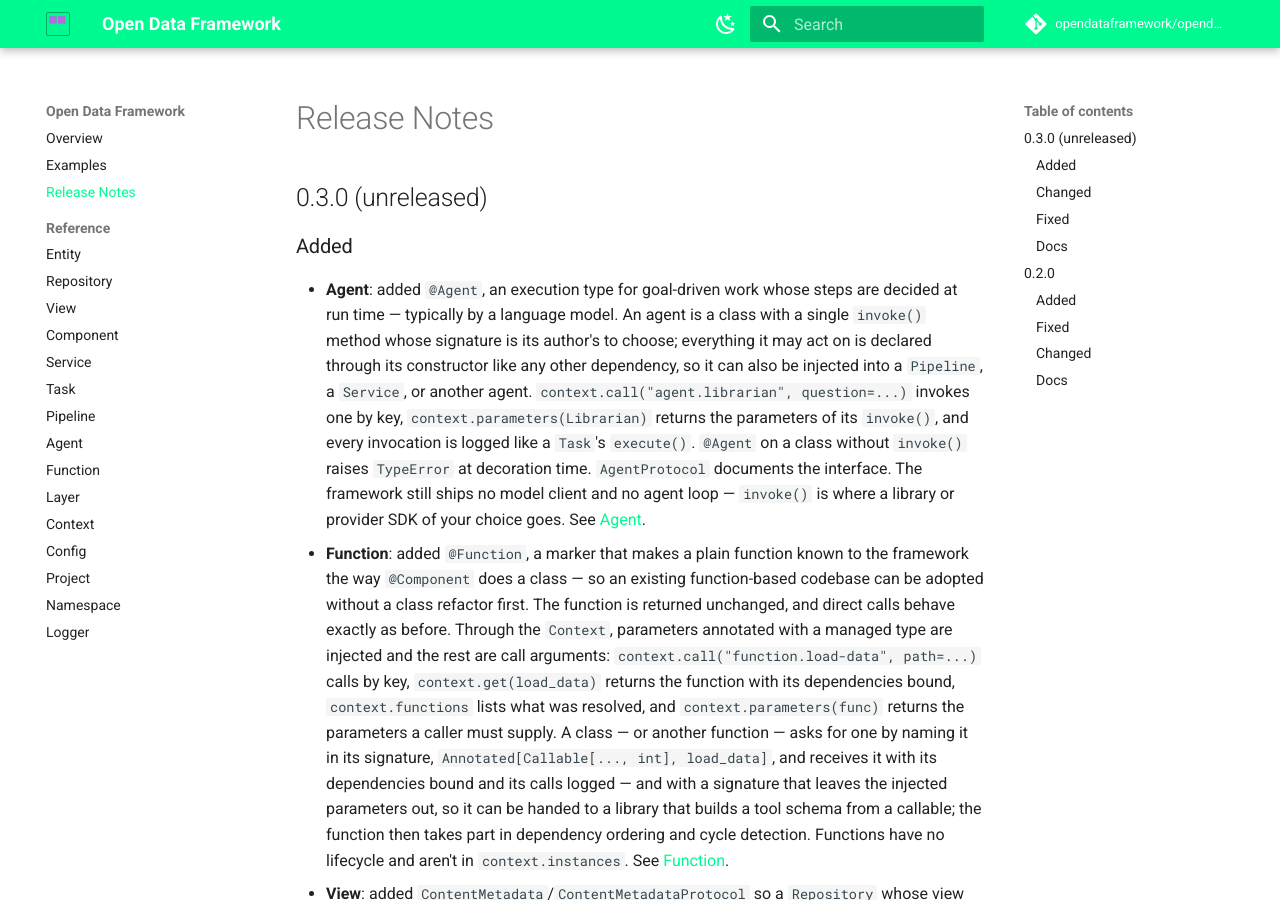
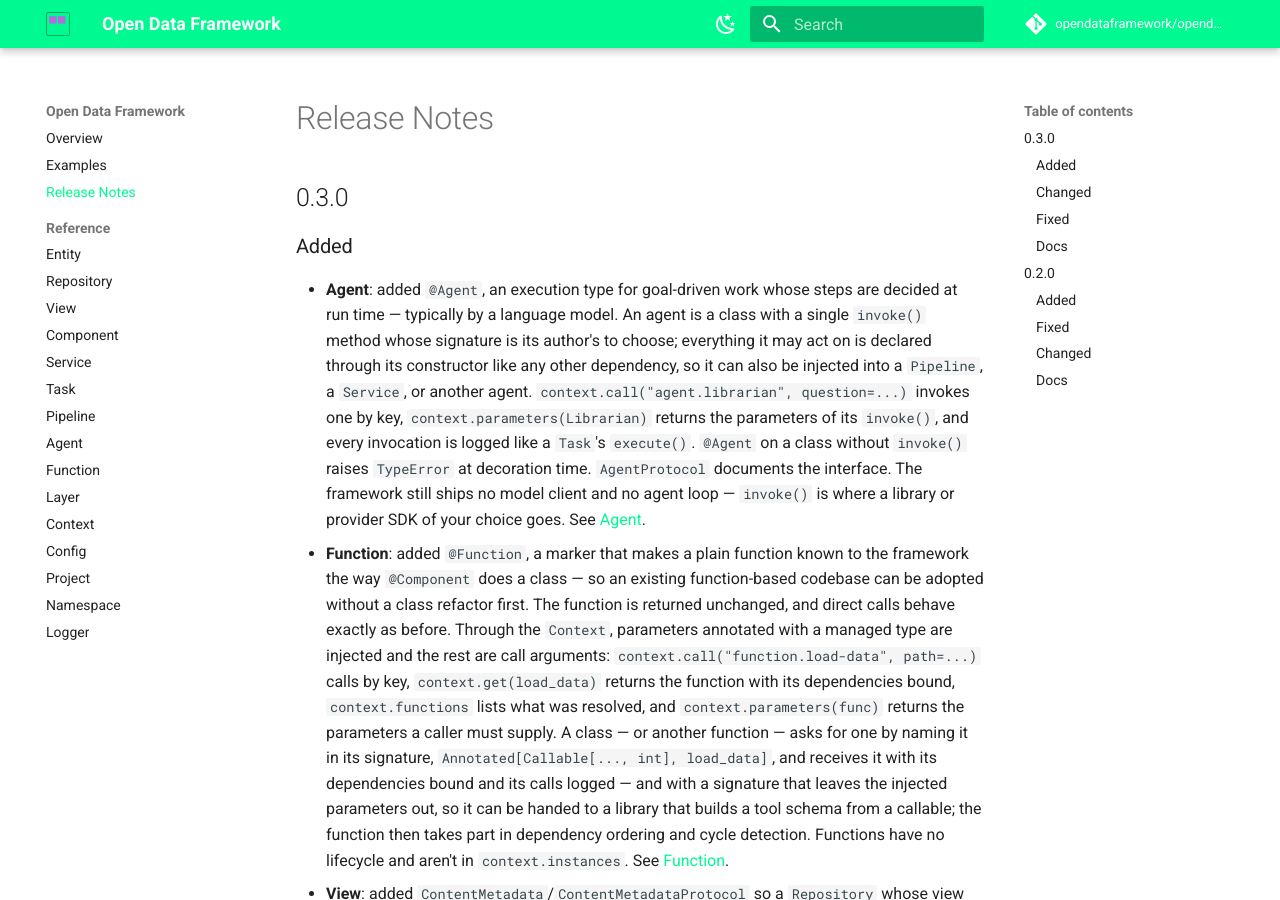
Before and after one commit to opendataframework/opendataframework, an MkDocs documentation site: the page built from docs/release-notes.md, in a window 1280 px wide and 900 px high. Built offline with MkDocs 1.6.1 and Material for MkDocs 9.7.7, drawn with Linux system fonts in a browser that asks for light colours; comment, search, counter and statistics services are not loaded.

Commit message:
:bookmark: chore(release): finalize 0.3.0 release notes

```diff
--- a/docs/release-notes.md
+++ b/docs/release-notes.md
@@ -1,6 +1,6 @@
 # Release Notes
 
-## 0.3.0 (unreleased)
+## 0.3.0
 
 ### Added
 
```
